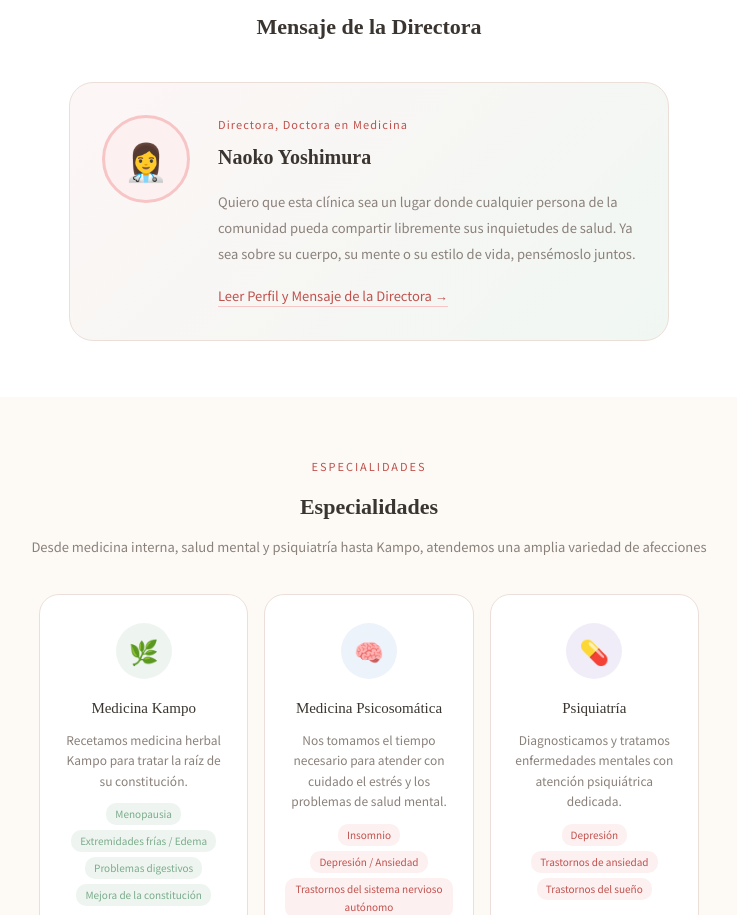
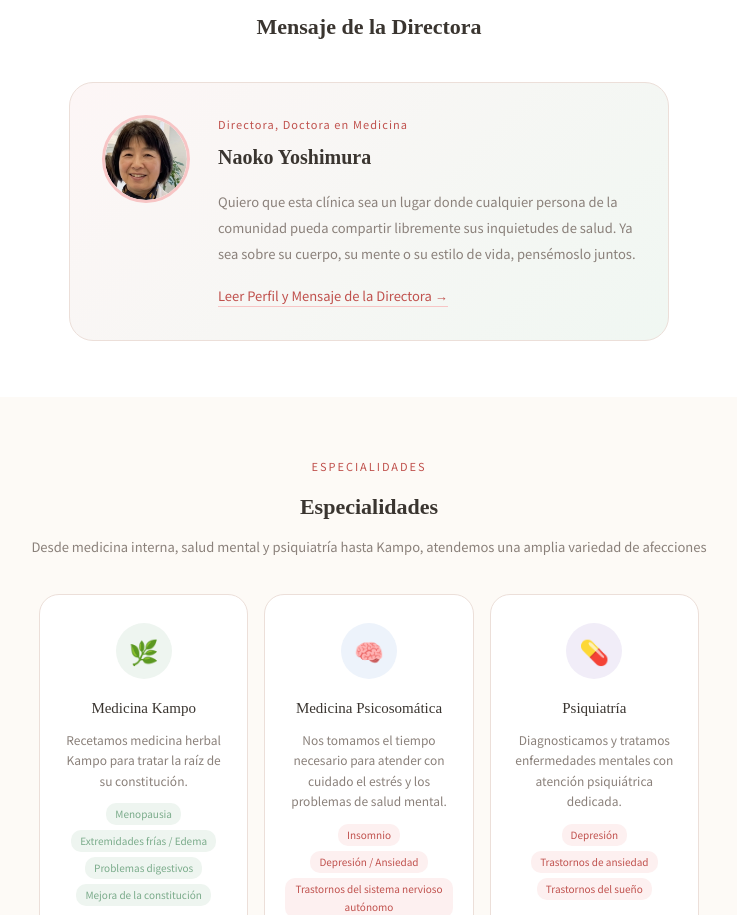
Before and after one commit to shinhonmachi/clinic, a plain HTML site: page es/index.html in a window 1280 px wide. Shown: the part 906-1821 px from the top of the page, without its empty margins (271-1008 px from the left). Drawn offline with Linux system fonts and the light colour scheme.

Commit message:
Add files via upload

```diff
--- a/es/index.html
+++ b/es/index.html
@@ -287,6 +287,9 @@ section { padding: 56px 32px; }
   .access-cards { grid-template-columns: 1fr; }
   .doctor-inner { flex-direction: column; align-items: center; text-align: center; }
 }
+
+.doctor-avatar { overflow: hidden; }
+.doctor-avatar img { width: 100%; height: 100%; object-fit: cover; border-radius: 50%; display: block; }
 </style>
 </head>
 <body>
@@ -344,7 +347,7 @@ section { padding: 56px 32px; }
     <div class="section-title">Mensaje de la Directora</div>
   </div>
   <div class="doctor-inner">
-    <div class="doctor-avatar">👩‍⚕️</div>
+    <div class="doctor-avatar"><img src="../pics/director.webp" alt="Dr. Naoko Yoshimura, Director of Shinhonmachi Clinic" width="605" height="605" loading="lazy"></div>
     <div>
       <div class="doctor-role">Directora, Doctora en Medicina</div>
       <div class="doctor-name">Naoko Yoshimura</div>
```
Also changed, not shown: es/section_staff.html (+1 -1 lines).
